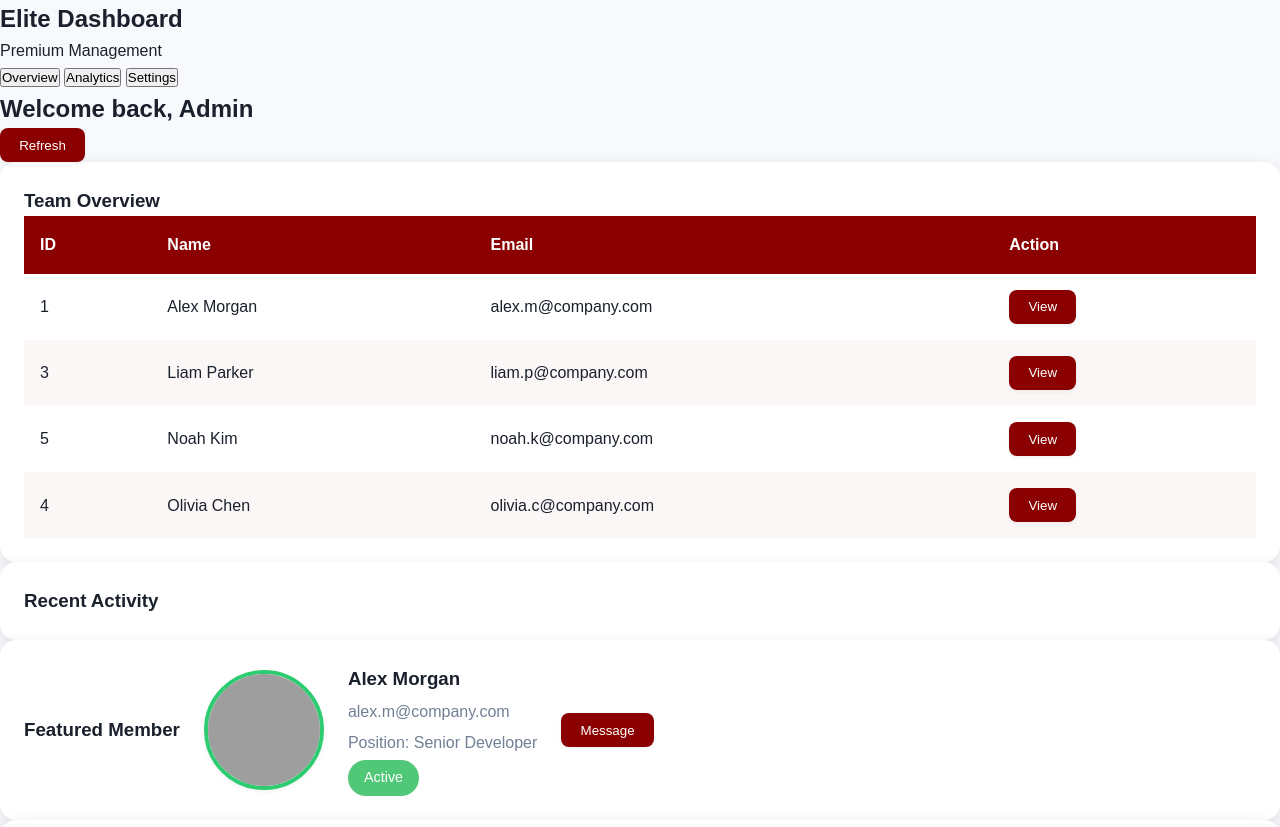
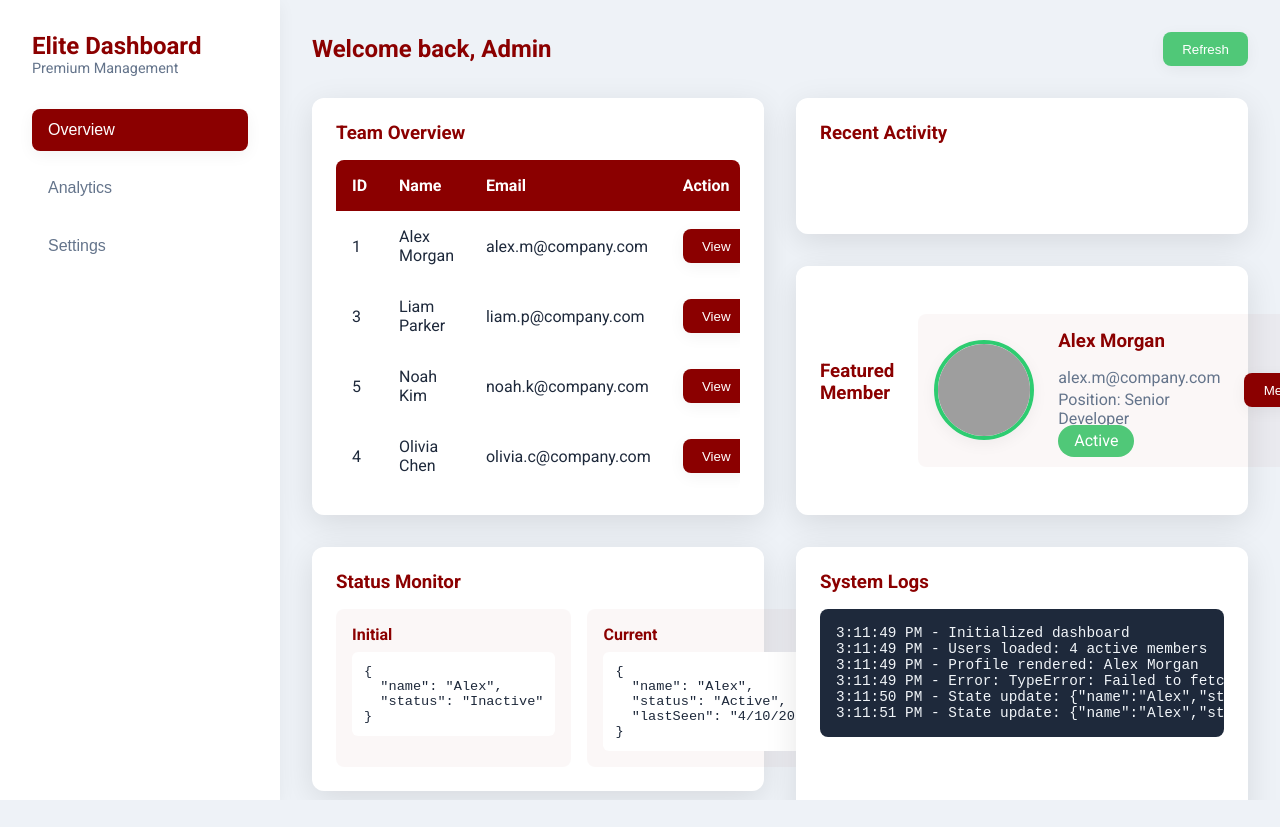
Before and after one commit to Mido1300/javascript-, a website: page index.html in a window 1280 px wide. Shown: the top 827 px of the page. After the commit the page ends 800 px from the top, so only its background shows below. Drawn offline with Linux system fonts and the light colour scheme; no server answers; grey boxes are pictures that could not be loaded.

Commit message:
Update style.css

```diff
--- a/style.css
+++ b/style.css
@@ -1,14 +1,13 @@
 :root {
-    --primary: #8B0000; /* Dark red */
-    --secondary: #50c878; /* Green for active states */
-    --profile-frame: #2ecc71; /* Green for profile frame */
-    --background: #f7f9fc;
+    --primary: #8B0000;
+    --secondary: #50c878;
+    --profile-frame: #2ecc71;
+    --background: #eef2f7;
     --card-bg: #ffffff;
-    --text: #1a202c;
-    --text-light: #718096;
-    --shadow-sm: 0 2px 4px rgba(0,0,0,0.05);
-    --shadow-md: 0 4px 15px rgba(0,0,0,0.1);
-    --shadow-lg: 0 10px 30px rgba(0,0,0,0.15);
+    --text: #1e293b;
+    --text-muted: #64748b;
+    --shadow: 0 8px 32px rgba(0,0,0,0.1);
+    --shadow-sm: 0 4px 16px rgba(0,0,0,0.05);
 }
 
 * {
@@ -18,65 +17,119 @@
 }
 
 body {
-    font-family: 'Poppins', sans-serif;
+    font-family: 'Roboto', sans-serif;
     background: var(--background);
     color: var(--text);
-    line-height: 1.6;
+    height: 100vh;
+    overflow: hidden;
 }
 
-.header {
+.dashboard-container {
+    display: flex;
+    height: 100vh;
+    width: 100vw;
+}
+
+.sidebar {
+    width: 280px;
     background: var(--card-bg);
     padding: 2rem;
-    text-align: center;
-    box-shadow: var(--shadow-md);
-    margin-bottom: 3rem;
+    box-shadow: var(--shadow-sm);
+    display: flex;
+    flex-direction: column;
+    gap: 2rem;
 }
 
-.header-content {
-    max-width: 800px;
-    margin: 0 auto;
+.sidebar-header h1 {
+    color: var(--primary);
+    font-weight: 700;
+    font-size: 1.5rem;
 }
 
-.header h1 {
-    color: var(--primary);
-    font-weight: 600;
-    margin-bottom: 0.5rem;
+.sidebar-header p {
+    color: var(--text-muted);
+    font-size: 0.9rem;
 }
 
-.header p {
-    color: var(--text-light);
+.sidebar-nav {
+    display: flex;
+    flex-direction: column;
+    gap: 1rem;
 }
 
-.dashboard-grid {
-    max-width: 1400px;
-    margin: 0 auto 3rem;
+.nav-item {
+    background: none;
+    border: none;
+    padding: 0.75rem 1rem;
+    text-align: left;
+    color: var(--text-muted);
+    font-size: 1rem;
+    border-radius: 8px;
+    cursor: pointer;
+    transition: all 0.3s ease;
+}
+
+.nav-item:hover, .nav-item.active {
+    background: var(--primary);
+    color: white;
+    box-shadow: var(--shadow-sm);
+}
+
+.main-content {
+    flex: 1;
+    padding: 2rem;
+    overflow-y: auto;
+}
+
+.main-header {
+    display: flex;
+    justify-content: space-between;
+    align-items: center;
+    margin-bottom: 2rem;
+}
+
+.main-header h2 {
+    color: var(--primary);
+    font-weight: 700;
+}
+
+.header-actions {
+    display: flex;
+    gap: 1rem;
+}
+
+.content-grid {
     display: grid;
     grid-template-columns: repeat(auto-fit, minmax(300px, 1fr));
     gap: 2rem;
-    padding: 0 2rem;
+    height: calc(100% - 80px);
 }
 
 .card {
     background: var(--card-bg);
-    border-radius: 16px;
+    border-radius: 12px;
     padding: 1.5rem;
-    box-shadow: var(--shadow-md);
-    transition: all 0.3s ease;
+    box-shadow: var(--shadow);
+    transition: transform 0.3s ease;
 }
 
 .card:hover {
-    box-shadow: var(--shadow-lg);
-    transform: translateY(-5px);
+    transform: translateY(-4px);
 }
 
-.card h2 {
+.card h3 {
     color: var(--primary);
-    font-weight: 600;
+    font-weight: 700;
     margin-bottom: 1rem;
 }
 
-.table-wrapper {
-    overflow-x: auto;
+.team-card, .logs-card {
+    grid-row: span 2;
+}
+
+.table-container {
+    max-height: 400px;
+    overflow-y: auto;
     border-radius: 8px;
 }
 
@@ -93,43 +146,32 @@ th, td {
 th {
     background: var(--primary);
     color: white;
-    font-weight: 600;
-}
-
-tr {
-    transition: background 0.2s;
-}
-
-tr:nth-child(even) {
-    background: rgba(139, 0, 0, 0.03);
+    position: sticky;
+    top: 0;
 }
 
 tr:hover {
-    background: rgba(139, 0, 0, 0.1);
+    background: rgba(139, 0, 0, 0.05);
 }
 
-.activity-feed {
+.activity-list {
     list-style: none;
+    max-height: 300px;
+    overflow-y: auto;
 }
 
-.activity-feed li {
-    padding: 1rem;
+.activity-list li {
+    padding: 0.75rem;
     border-bottom: 1px solid rgba(0,0,0,0.05);
     display: flex;
     justify-content: space-between;
     align-items: center;
-    transition: background 0.2s;
 }
 
-.activity-feed li:hover {
-    background: rgba(139, 0, 0, 0.05);
-}
-
-.profile-container {
+.profile-content {
+    padding: 1rem;
     background: rgba(139, 0, 0, 0.03);
-    padding: 1.5rem;
-    border-radius: 12px;
-    box-shadow: var(--shadow-sm) inset;
+    border-radius: 8px;
 }
 
 .profile-card {
@@ -139,29 +181,25 @@ tr:hover {
 }
 
 .profile-pic {
-    width: 120px;
-    height: 120px;
+    width: 100px;
+    height: 100px;
     border-radius: 50%;
     border: 4px solid var(--profile-frame);
-    object-fit: cover;
     box-shadow: var(--shadow-sm);
 }
 
 .profile-info h3 {
-    color: var(--text);
-    font-weight: 600;
+    font-weight: 700;
 }
 
 .profile-info p {
-    color: var(--text-light);
-    margin: 0.3rem 0;
+    color: var(--text-muted);
+    margin: 0.2rem 0;
 }
 
 .status {
-    display: inline-block;
     padding: 0.4rem 1rem;
     border-radius: 20px;
-    font-size: 0.9rem;
     font-weight: 500;
 }
 
@@ -175,43 +213,41 @@ tr:hover {
     color: white;
 }
 
-.state-grid {
+.status-grid {
     display: grid;
     grid-template-columns: 1fr 1fr;
     gap: 1rem;
 }
 
-.state-item {
+.status-box {
+    padding: 1rem;
     background: rgba(139, 0, 0, 0.03);
-    padding: 1rem;
     border-radius: 8px;
-    box-shadow: var(--shadow-sm) inset;
 }
 
-.state-item h3 {
-    font-size: 1rem;
+.status-box h4 {
     color: var(--primary);
     margin-bottom: 0.5rem;
 }
 
-.state-display {
+.status-box pre {
     background: white;
     padding: 0.75rem;
     border-radius: 6px;
-    font-size: 0.9rem;
-    box-shadow: var(--shadow-sm);
+    font-size: 0.85rem;
+    max-height: 150px;
+    overflow-y: auto;
 }
 
-.logs-display {
-    background: #1a202c;
-    color: #e2e8f0;
+.logs-content {
+    background: #1e293b;
+    color: #f1f5f9;
     padding: 1rem;
     border-radius: 8px;
     font-family: 'Fira Code', monospace;
     font-size: 0.9rem;
-    max-height: 300px;
+    max-height: 400px;
     overflow-y: auto;
-    box-shadow: var(--shadow-sm) inset;
 }
 
 .action-btn {
@@ -220,18 +256,25 @@ tr:hover {
     border: none;
     padding: 0.6rem 1.2rem;
     border-radius: 8px;
-    font-weight: 500;
     cursor: pointer;
-    transition: all 0.2s ease;
+    transition: all 0.3s ease;
     box-shadow: var(--shadow-sm);
 }
 
 .action-btn:hover {
     background: #660000;
-    box-shadow: var(--shadow-md);
+    box-shadow: var(--shadow);
 }
 
 .action-btn.small {
     padding: 0.4rem 0.8rem;
     font-size: 0.9rem;
 }
+
+.refresh-btn {
+    background: var(--secondary);
+}
+
+.refresh-btn:hover {
+    background: #3da860;
+}
```
